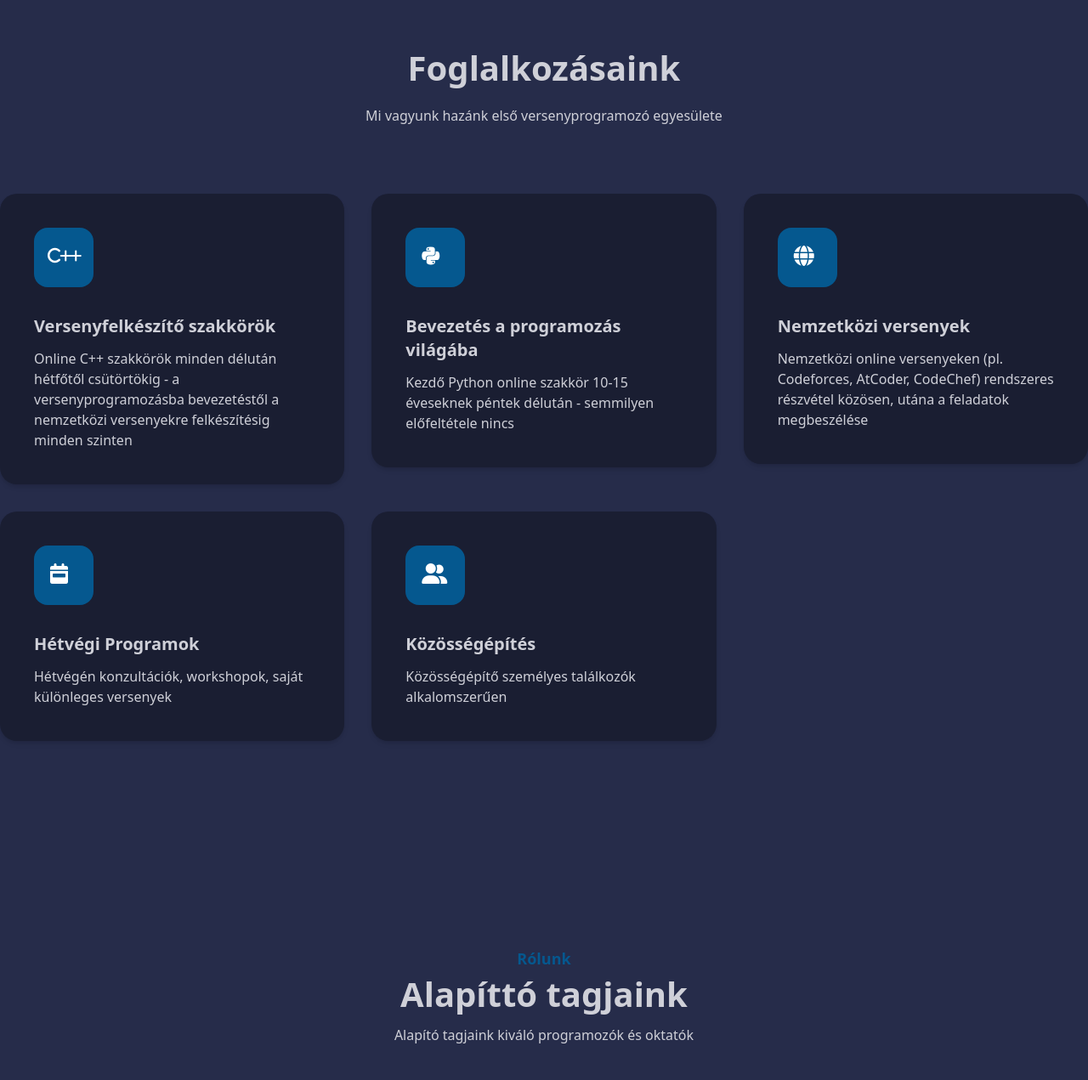
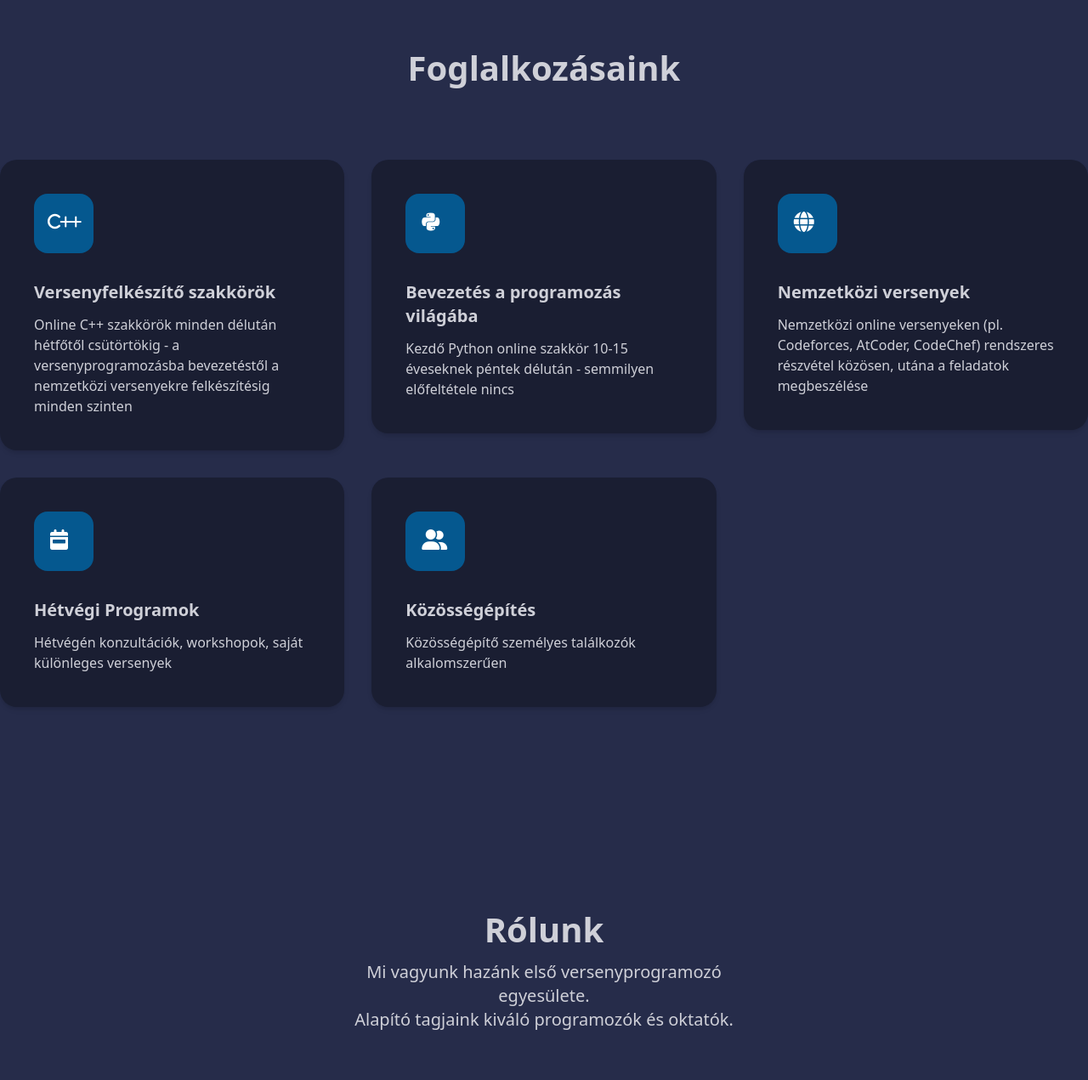
Before and after one commit to algoproclub/algopro-web, a website built with webpack: page public/index.html in a window 1280 px wide. Shown: the part 860-2131 px from the top of the page at 85% size. Built offline with nearby package versions, Linux system fonts and the light colour scheme; what theme-change would draw is missing.

Commit message:
Small adjustments

```diff
--- a/public/index.html
+++ b/public/index.html
@@ -56,16 +56,16 @@
                 <span class="p-0 mb-5 block font-bold"><span class="text-primary">AlgoProClub</span>@<span class="text-primary">Homepage</span></span>
                 <span class="p-0 mb-1 block"><span class="text-primary font-bold">Név</span>: Algo Pro Club</span>
                 <span class="p-0 mb-1 block"><span class="text-primary font-bold">Típus</span>: Egyesület</span>
+                <span class="p-0 mb-1 block"><span class="text-primary font-bold">Leírás</span>: Versenyprogramozók közössége</span>
+                <span class="p-0 mb-1 block"><span class="text-primary font-bold">Edzések</span>: 10-18 éveseknek</span>
+                <span class="p-0 mb-1 block"><span class="text-primary font-bold">Téma</span>: Algoritmusok</span>
                 <span class="p-0 mb-1 block"><span class="text-primary font-bold">Nyelv</span>: C++, Python</span>
                 <span class="p-0 mb-1 block"><span class="text-primary font-bold">Időpontok</span>: Minden hétköznap délután</span>
                 <span class="p-0 mb-1 block"><span class="text-primary font-bold">Hétvégén</span>: Konzultációk és közös versenyzés</span>
-                <span class="p-0 mb-1 block"><span class="text-primary font-bold">Leírás</span>: Versenyprogramozók közössége</span>
                 <span class="p-0 mb-1 block"><span class="text-primary font-bold">Helyszín</span>: Online</span>
-                <span class="p-0 mb-1 block"><span class="text-primary font-bold">Téma</span>: Algoritmusok</span>
-                <span class="p-0 mb-1 block"><span class="text-primary font-bold">Edzések</span>: 10-18 éveseknek</span>
+                <span class="p-0 mb-1 block"><span class="text-primary font-bold">Tudásszint</span>: Tetszőleges</span>
+                <span class="p-0 mb-1 block"><span class="text-primary font-bold">Dependenciák</span>: Élvezd a gondolkodást</span>
                 <span class="p-0 mb-1 block"><span class="text-primary font-bold">Email</span>: <a href="mailto:info@algopro.hu">info@algopro.hu</a></span>
-                <span class="p-0 mb-1 block"><span class="text-primary font-bold">Dependenciák</span>: Élvezd a gondolkodást</span>
-                <span class="p-0 mb-1 block"><span class="text-primary font-bold">Tudásszint</span>: Tetszőleges</span>
               </div>
             </div>
             <div class="w-100 text-start">
@@ -99,9 +99,6 @@
             <h2 class="text-dark mb-4 text-3xl font-bold sm:text-4xl md:text-[40px] pb-2">
               Foglalkozásaink
             </h2>
-            <p class="text-body-color text-base">
-              Mi vagyunk hazánk első versenyprogramozó egyesülete
-            </p>
           </div>
         </div>
       </div>
@@ -135,7 +132,6 @@
             </h4>
             <p class="text-body-color">
               Kezdő Python online szakkör 10-15 éveseknek péntek délután - semmilyen előfeltétele nincs
-
             </p>
           </div>
         </div>
@@ -196,14 +192,14 @@
       <div class="-mx-4 flex flex-wrap">
         <div class="w-full px-4">
           <div class="mx-auto mb-[60px] max-w-[510px] text-center">
-            <span class="text-primary mb-2 block text-lg font-semibold">
+            <h2 class="text-dark mb-4 text-3xl font-bold sm:text-4xl md:text-[40px]">
               Rólunk
-            </span>
-            <h2 class="text-dark mb-4 text-3xl font-bold sm:text-4xl md:text-[40px]">
-              Alapíttó tagjaink
             </h2>
-            <p class="text-body-color text-base">
-              Alapító tagjaink kiváló programozók és oktatók
+            <p class="text-body-color text-xl">
+              Mi vagyunk hazánk első versenyprogramozó egyesülete.
+            </p>
+            <p class="text-body-color text-xl">
+              Alapító tagjaink kiváló programozók és oktatók.
             </p>
           </div>
         </div>
```
Also changed, not shown: 1 other file.
